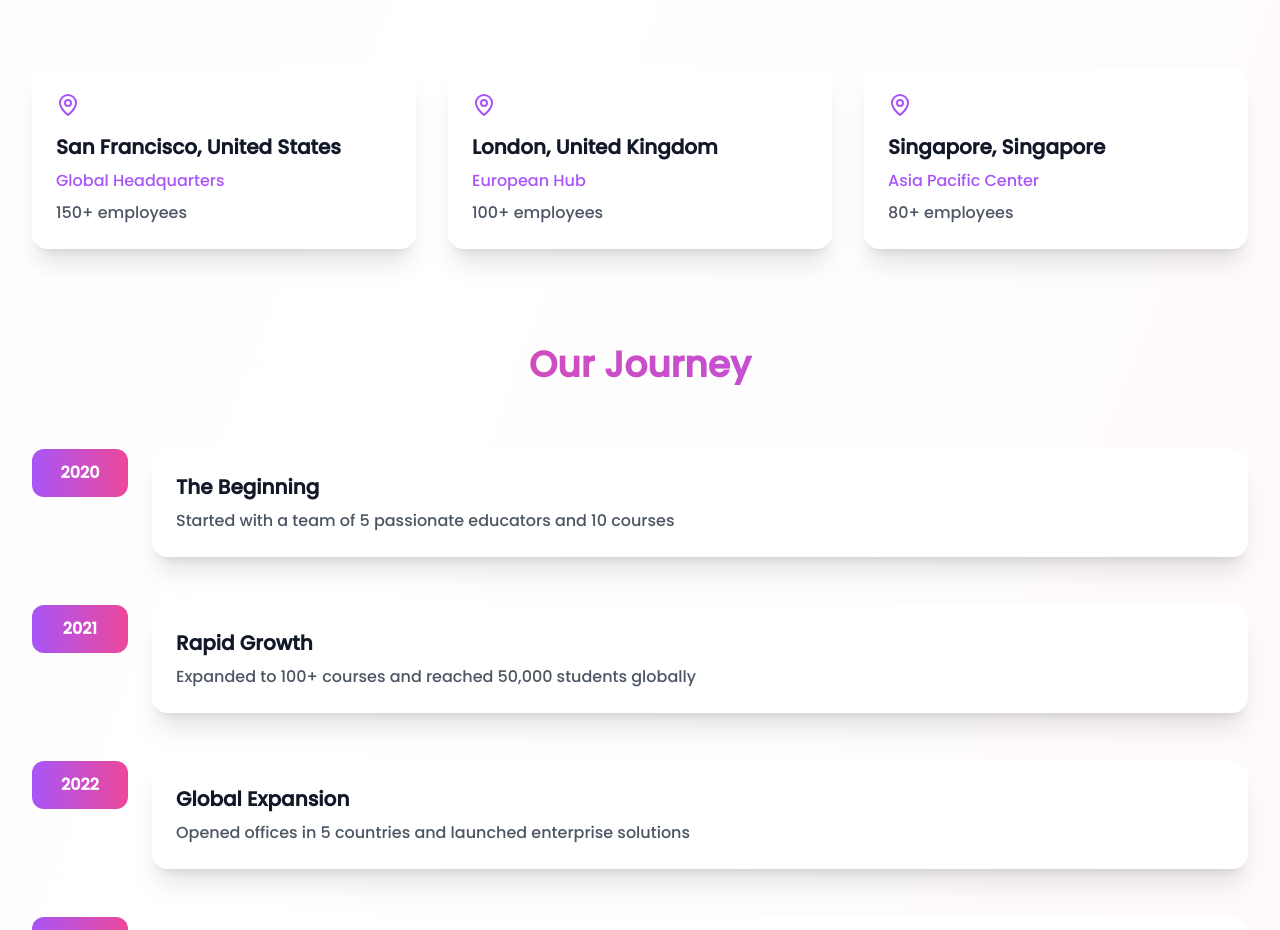
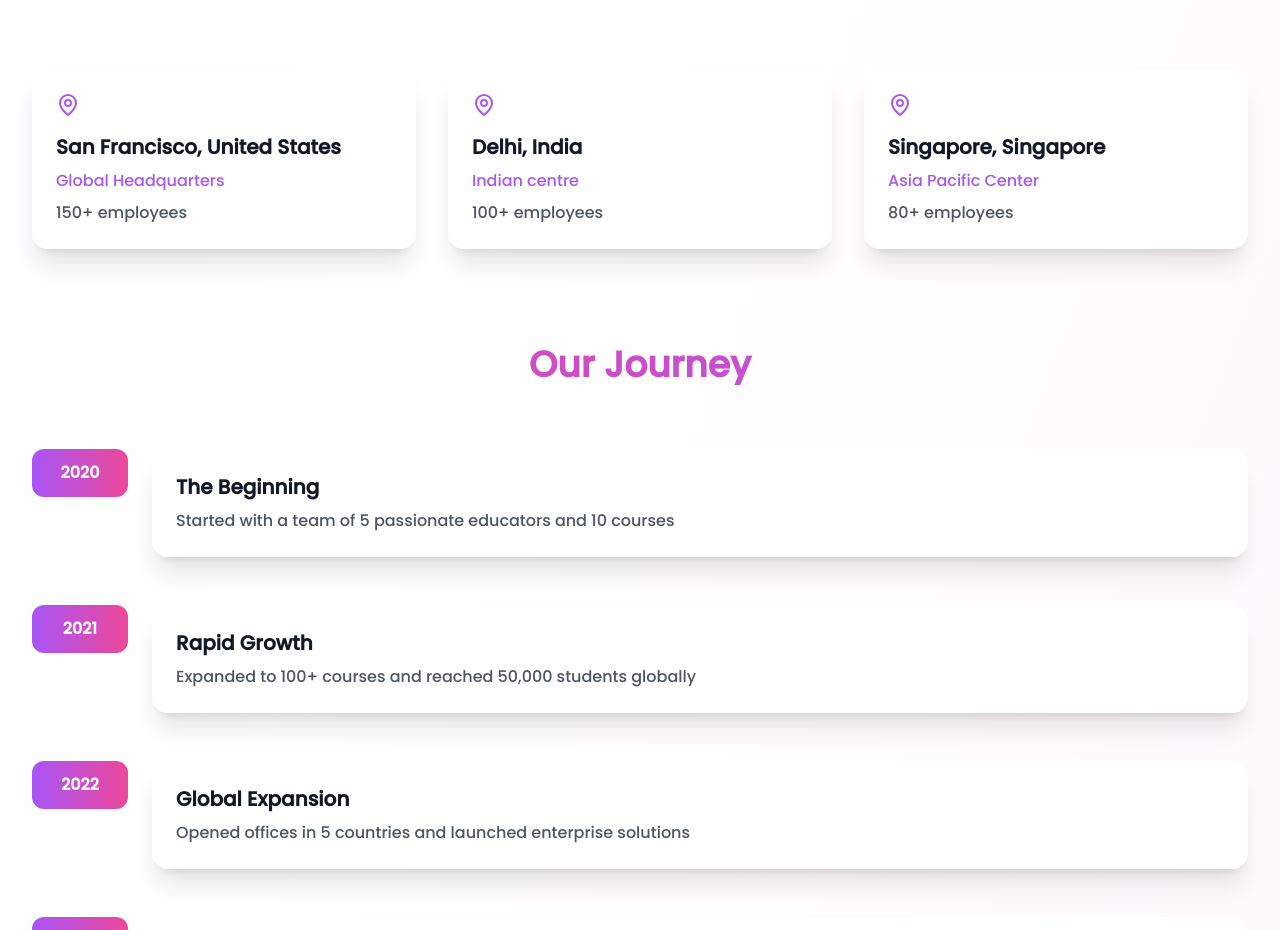
Before and after one commit to amitsingh2003/Course-selling-platform, a React (Vite) app in the folder frontend/: page /About in a window 1280 px wide. Shown: the part 1921-2851 px from the top of the page. Built offline with nearby package versions, Linux system fonts and the light colour scheme.

Commit message:
about section urls

```diff
--- a/frontend/src/component/About_mat.jsx
+++ b/frontend/src/component/About_mat.jsx
@@ -224,9 +224,9 @@ const AboutSection = () => {
                 team: "150+ employees",
               },
               {
-                city: "London",
-                country: "United Kingdom",
-                role: "European Hub",
+                city: "Delhi",
+                country: "India",
+                role: "Indian centre ",
                 team: "100+ employees",
               },
               {
```
